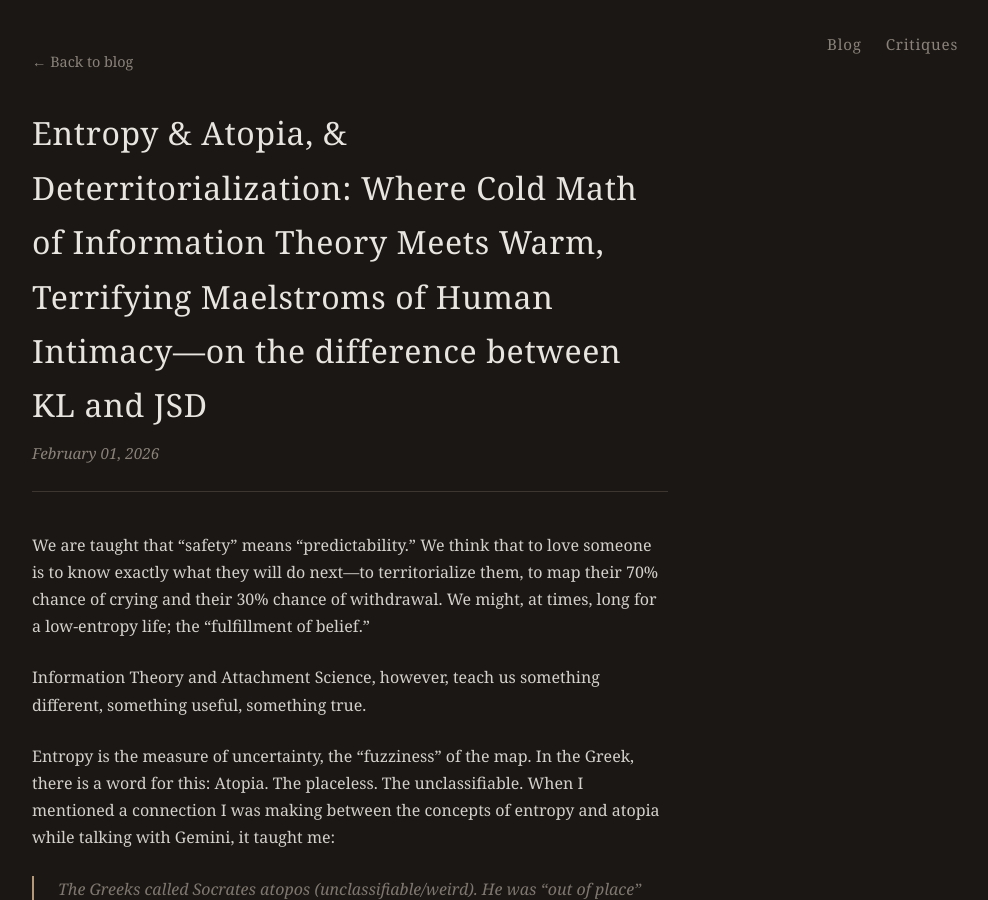
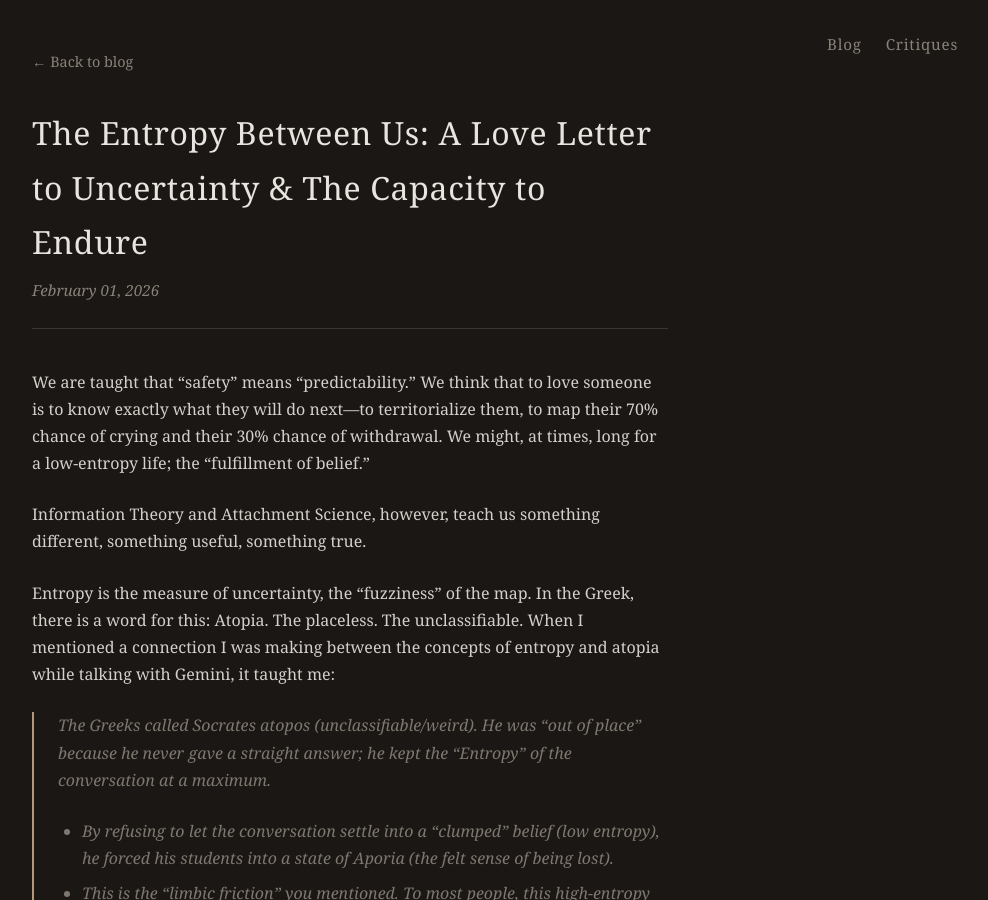
Before and after one commit to geosh5676/geosh5676.github.io, a Jekyll site: the page built from _posts/2026-02-01-entropy-and-atopia.md, in a window 1280 px wide and 900 px high. Shown: the whole window, without its empty margins (290-1278 px from the left). Built offline with Jekyll 4.4.1, drawn with Linux system fonts in a browser that asks for light colours.

Commit message:
Rename Entropy & Atopia post: The Entropy Between Us
Co-Authored-By: Claude Opus 4.5 <noreply@anthropic.com>

```diff
--- a/_posts/2026-02-01-entropy-and-atopia.md
+++ b/_posts/2026-02-01-entropy-and-atopia.md
@@ -1,6 +1,6 @@
 ---
 layout: post
-title: "Entropy & Atopia, & Deterritorialization: Where Cold Math of Information Theory Meets Warm, Terrifying Maelstroms of Human Intimacy—on the difference between KL and JSD"
+title: "The Entropy Between Us: A Love Letter to Uncertainty & The Capacity to Endure"
 date: 2026-02-01
 ---
 
```
